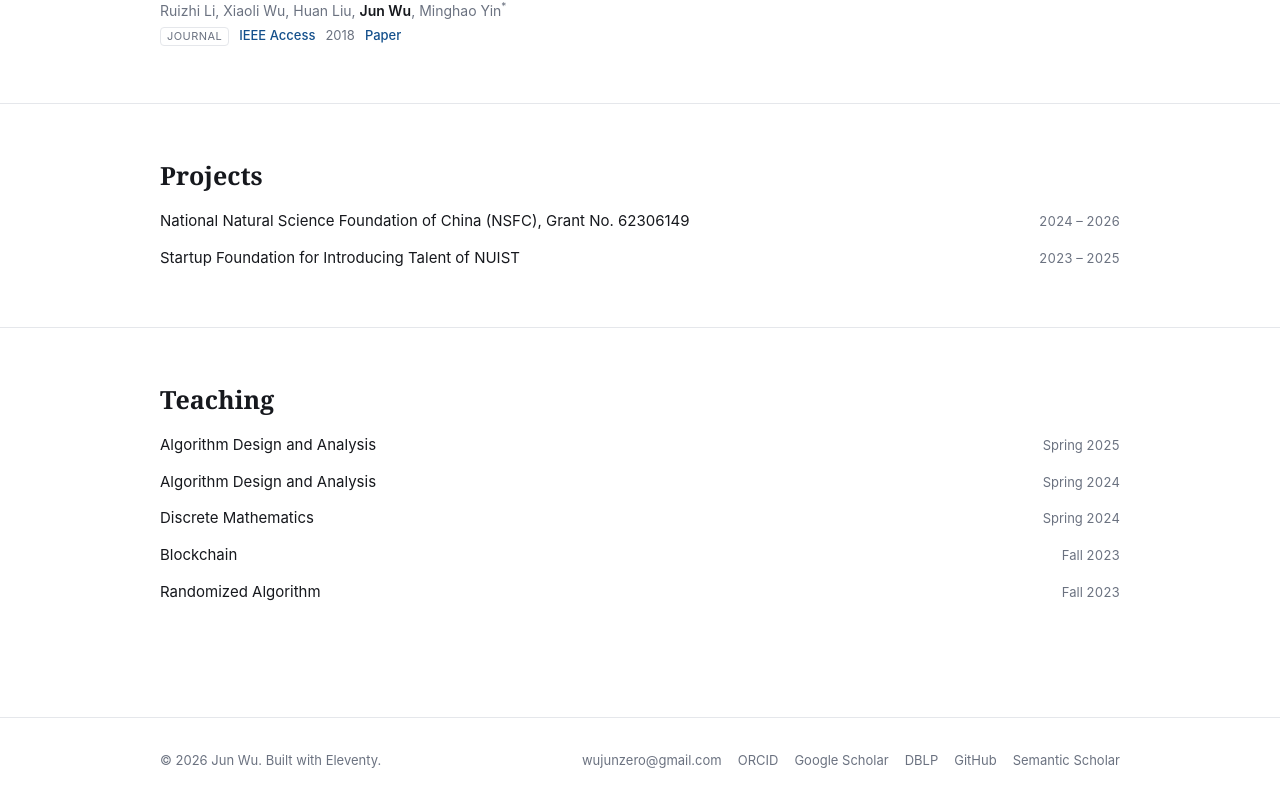
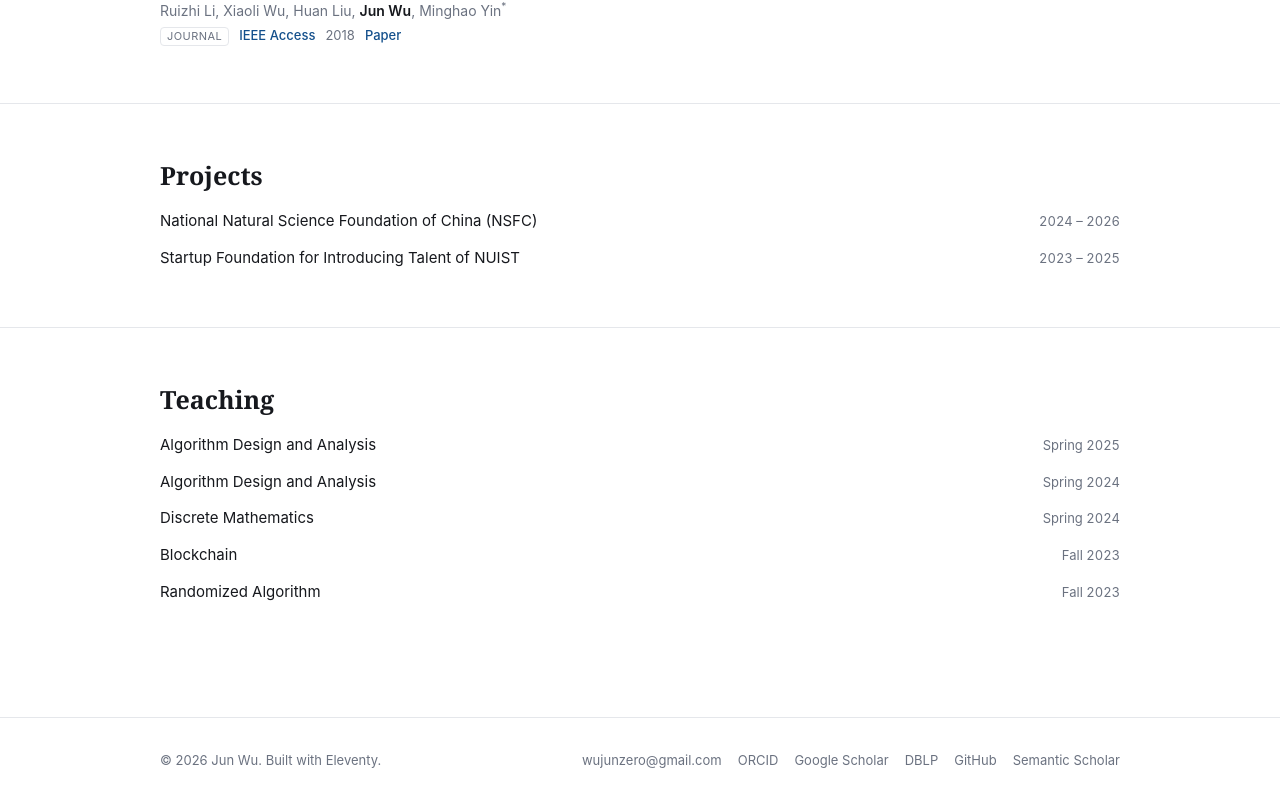
Before and after one commit to wujunzero/website, an Eleventy site: page src/pages/home.html in a window 1280 px wide. Shown: the part 3358-4161 px from the top of the page. Built offline with nearby package versions, Linux system fonts and the light colour scheme; Eleventy itself is replaced by a stand-in of ours; files that its build step writes are made by us from their sources.

Commit message:
chore: drop the NSFC grant number from the projects list

```diff
--- a/src/pages/home.html
+++ b/src/pages/home.html
@@ -133,7 +133,7 @@ eleventyComputed:
     </div>
     <ul class="entry-list">
       <li class="entry">
-        <span class="entry-main">National Natural Science Foundation of China (NSFC), Grant No. 62306149</span>
+        <span class="entry-main">National Natural Science Foundation of China (NSFC)</span>
         <span class="entry-meta">2024 – 2026</span>
       </li>
       <li class="entry">
```
